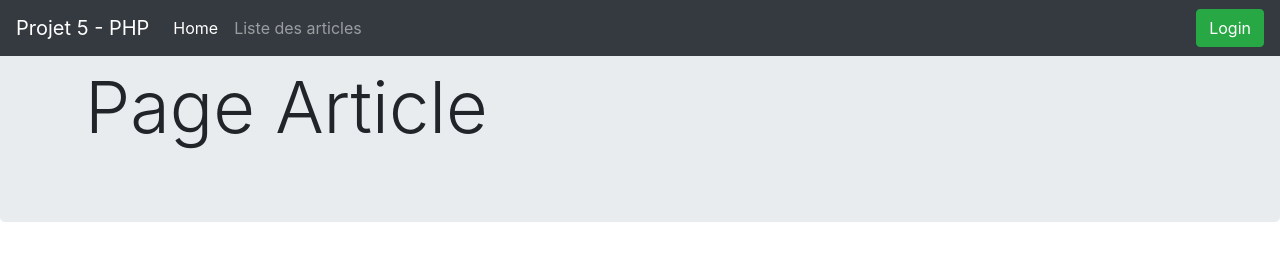
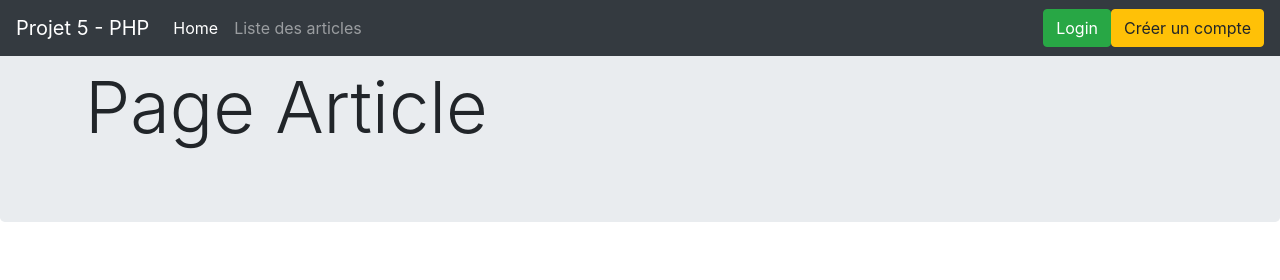
Before and after one commit to temimi94/Blog, a PHP site: template src/View/blog.twig in a window 1280 px wide. Shown: the top 280 px of the page. Run offline with PHP 8.4, Linux system fonts and the light colour scheme; the template is opened without the code that fills it, so the values that code supplies are empty; some libraries are stand-ins or nearby versions.

Commit message:
Update navbar.twig

```diff
--- a/src/View/layout/navbar.twig
+++ b/src/View/layout/navbar.twig
@@ -28,8 +28,10 @@
     {% else %}
         <form class="nav-item">
         <a class="btn btn-success" href="index.php?page=login">Login</a>
-    </form>
-
+        </form>
+        <form class="nav-item">
+            <a class="btn btn-warning" href="index.php?page=login&method=register">Créer un compte</a>
+        </form>
     {% endif %}
 </div>
 </nav>
```
